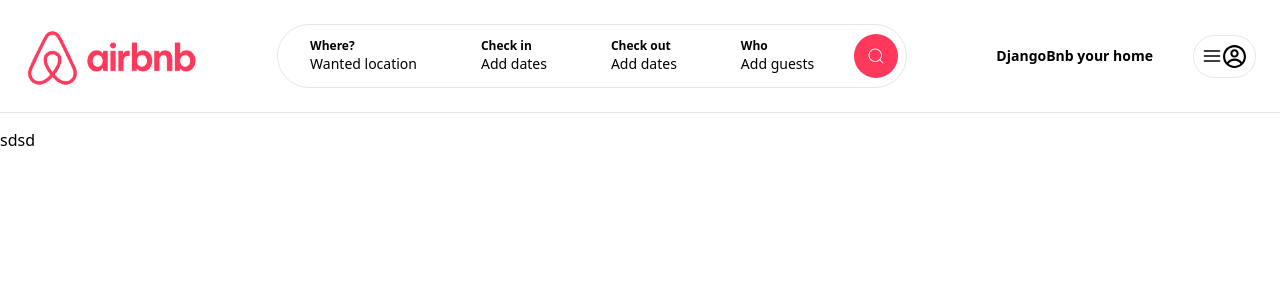
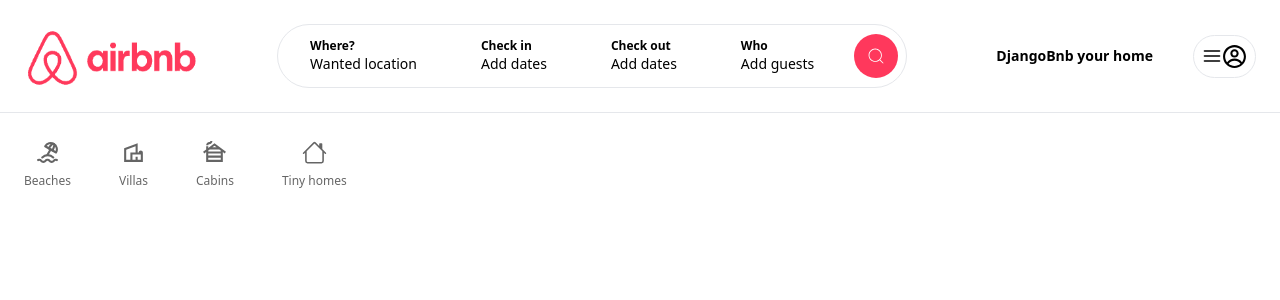
Before and after one commit to arwin50/DjangoBnbAgain, a Next.js app: page / in a window 1280 px wide. Shown: the top 300 px of the page. Built offline with nearby package versions, Linux system fonts and the light colour scheme.

Commit message:
[UI] Added Categories

```diff
--- /dev/null
+++ b/app/components/Categories.tsx
@@ -0,0 +1,27 @@
+import { TbBeach } from "react-icons/tb";
+import { MdOutlineVilla } from "react-icons/md";
+import { MdCabin } from "react-icons/md";
+import { BsHouse } from "react-icons/bs";
+
+export const Categories = () => {
+  return (
+    <div className="pt-3 cursor-pointer pb-6 flex items-center space-x-12">
+      <div className="pb-4 flex flex-col items-center space-y-2 border-b-2 border-white opacity-60 hover:opacity-100 hover:border-gray-200">
+        <TbBeach size={25} />
+        <span className="text-xs">Beaches</span>
+      </div>
+      <div className="pb-4 flex flex-col items-center space-y-2 border-b-2 border-white opacity-60 hover:opacity-100 hover:border-gray-200">
+        <MdOutlineVilla size={25} />
+        <span className="text-xs">Villas</span>
+      </div>
+      <div className="pb-4 flex flex-col items-center space-y-2 border-b-2 border-white opacity-60 hover:opacity-100 hover:border-gray-200">
+        <MdCabin size={25} />
+        <span className="text-xs">Cabins</span>
+      </div>
+      <div className="pb-4 flex flex-col items-center space-y-2 border-b-2 border-white opacity-60 hover:opacity-100 hover:border-gray-200">
+        <BsHouse size={25} />
+        <span className="text-xs">Tiny homes</span>
+      </div>
+    </div>
+  );
+};
--- a/app/layout.tsx
+++ b/app/layout.tsx
@@ -1,7 +1,7 @@
 import type { Metadata } from "next";
 import { Geist, Geist_Mono } from "next/font/google";
 import "./globals.css";
-import { Navbar } from "./components/Navbar";
+import { Navbar } from "./components/navbar/Navbar";
 
 const geistSans = Geist({
   variable: "--font-geist-sans",
--- a/app/page.tsx
+++ b/app/page.tsx
@@ -1,3 +1,9 @@
+import { Categories } from "./components/Categories";
+
 export default function Home() {
-  return <main className="">sdsd</main>;
+  return (
+    <main className="max-w-[1500px] mx-auto px-6">
+      <Categories />
+    </main>
+  );
 }
```
Also changed, not shown: app/components/navbar/AddPropertyButton.tsx (renamed from app/components/AddPropertyButton.tsx), app/components/navbar/Navbar.tsx (renamed from app/components/Navbar.tsx), app/components/navbar/SearchFilters.tsx (renamed from app/components/SearchFilters.tsx), app/components/navbar/UserNav.tsx (renamed from app/components/UserNav.tsx).
